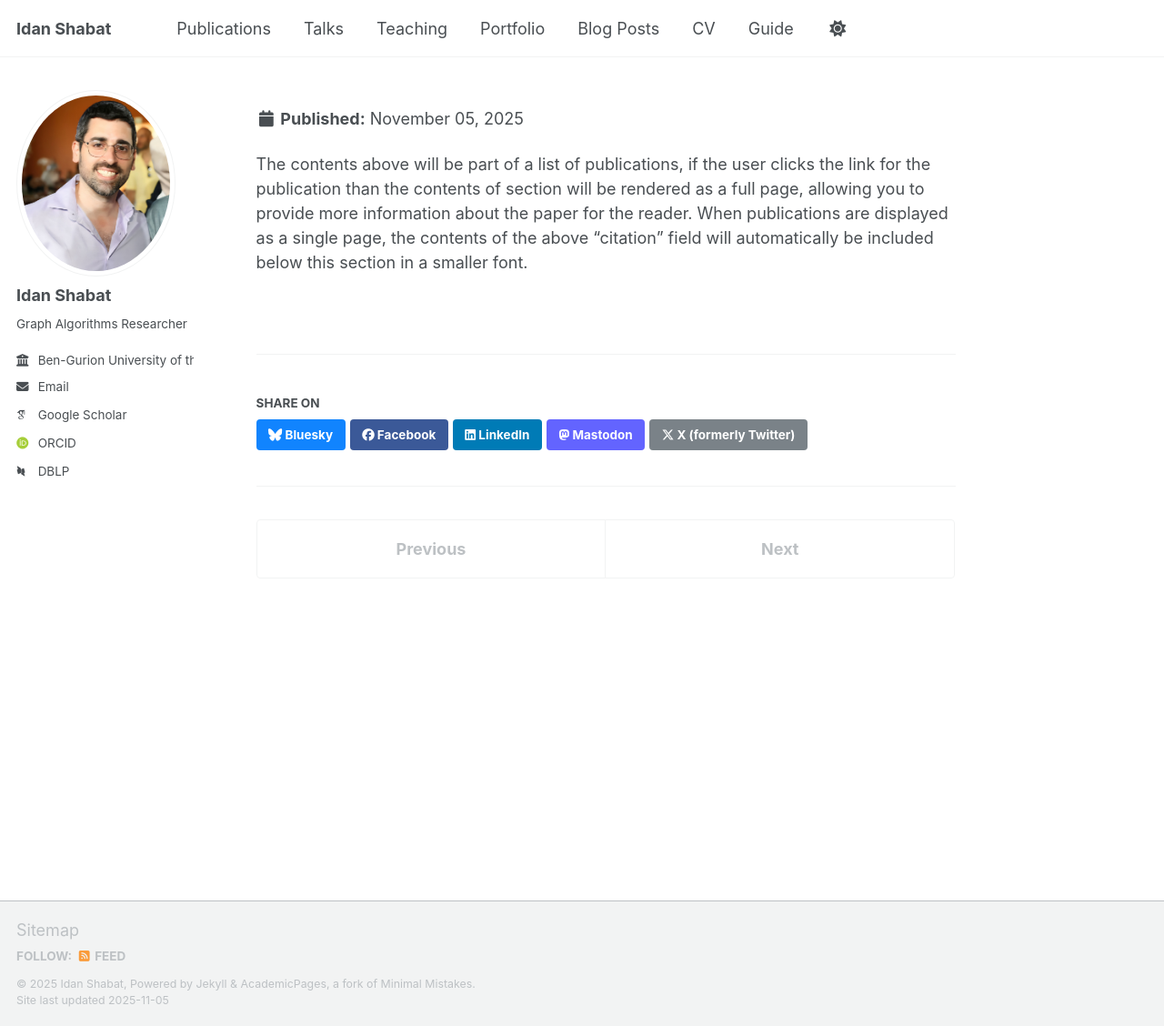
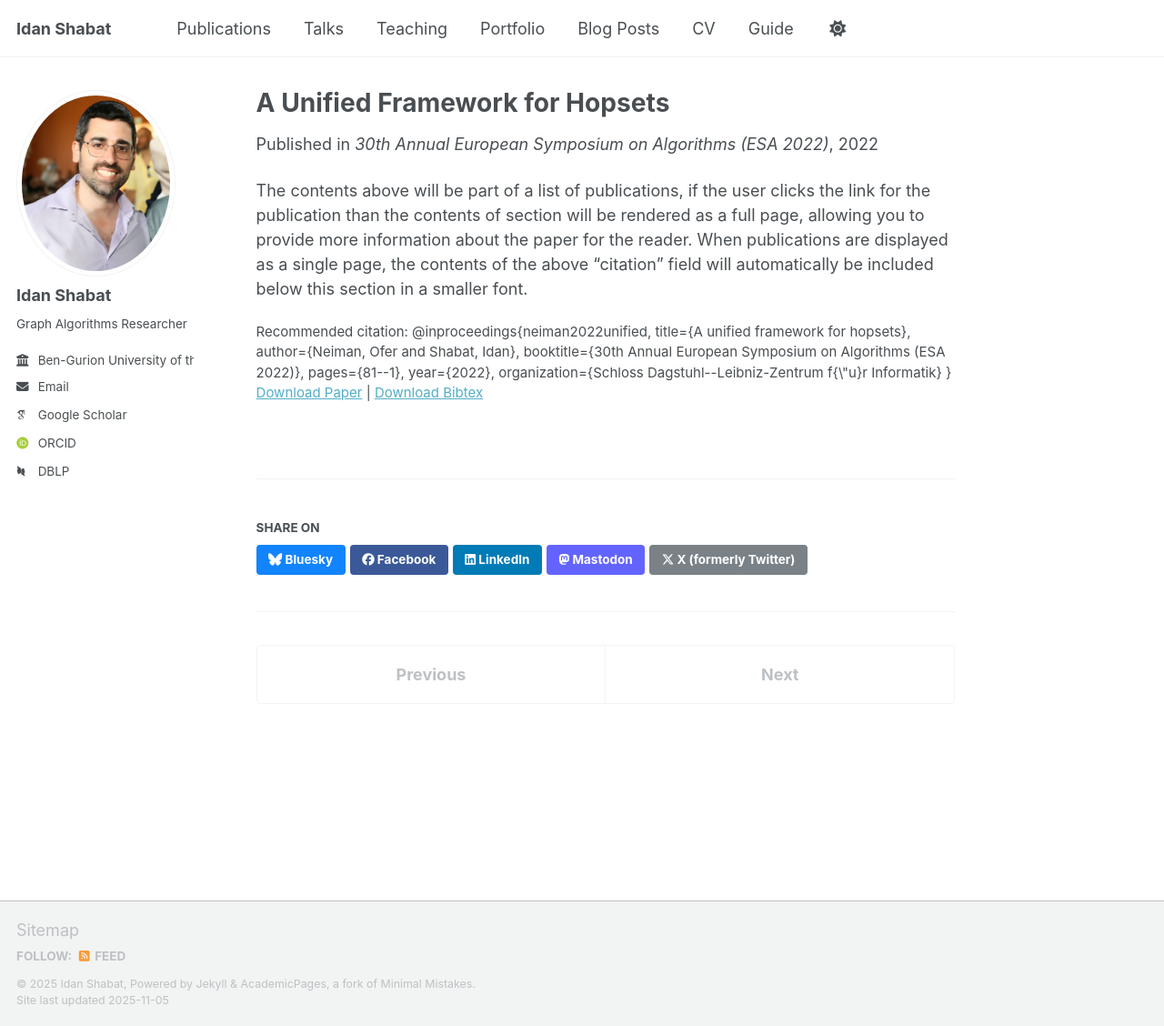
Before and after one commit to IdanShabat/idanshabat.github.io, a Jekyll site: the page built from _publications/2024-02-17-paper-title-number-4.md, in a window 1280 px wide and 1128 px high. Shown: the whole window at 91% size. Built offline with Jekyll 4.4.1, drawn with Linux system fonts in a browser that asks for light colours; some web fonts are replaced; a script that is not in the unit is left out.

Commit message:
Update 2024-02-17-paper-title-number-4.md

```diff
--- a/_publications/2024-02-17-paper-title-number-4.md
+++ b/_publications/2024-02-17-paper-title-number-4.md
@@ -8,15 +8,14 @@ date: 2022-09-01
 venue: '30th Annual European Symposium on Algorithms (ESA 2022)'
 paperurl: 'https://doi.org/10.4230/LIPIcs.ESA.2022.81'
 bibtexurl: 'https://scholar.googleusercontent.com/scholar.bib?q=info:ogapy2e3veAJ:scholar.google.com/&output=citation&scisdr=ChXmN3aWEMnX7bZ6fmU:ABGrvjIAAAAAaQt8ZmUvpFU5Qof206PjOVpfS7M&scisig=ABGrvjIAAAAAaQt8ZgyvfwYiNI8B6xlRZz_9t2M&scisf=4&ct=citation&cd=-1&hl=iw'
-citation:
-@inproceedings{neiman2022unified,
+citation: '@inproceedings{neiman2022unified,
   title={A unified framework for hopsets},
   author={Neiman, Ofer and Shabat, Idan},
   booktitle={30th Annual European Symposium on Algorithms (ESA 2022)},
   pages={81--1},
   year={2022},
   organization={Schloss Dagstuhl--Leibniz-Zentrum f{\"u}r Informatik}
-}
+}'
 ---
 
 The contents above will be part of a list of publications, if the user clicks the link for the publication than the contents of section will be rendered as a full page, allowing you to provide more information about the paper for the reader. When publications are displayed as a single page, the contents of the above "citation" field will automatically be included below this section in a smaller font.
```
